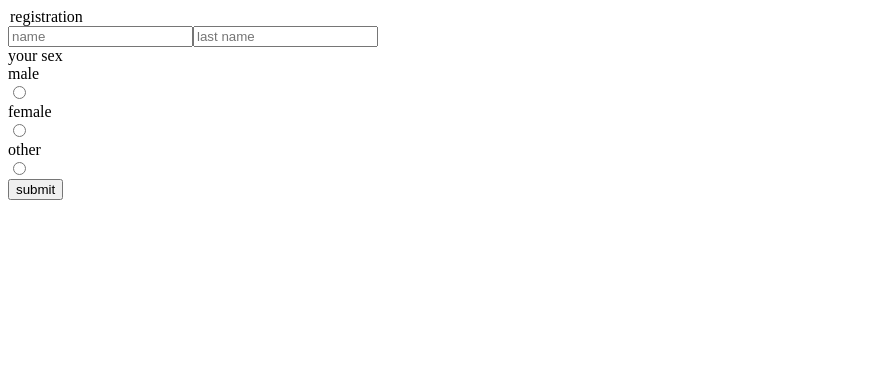
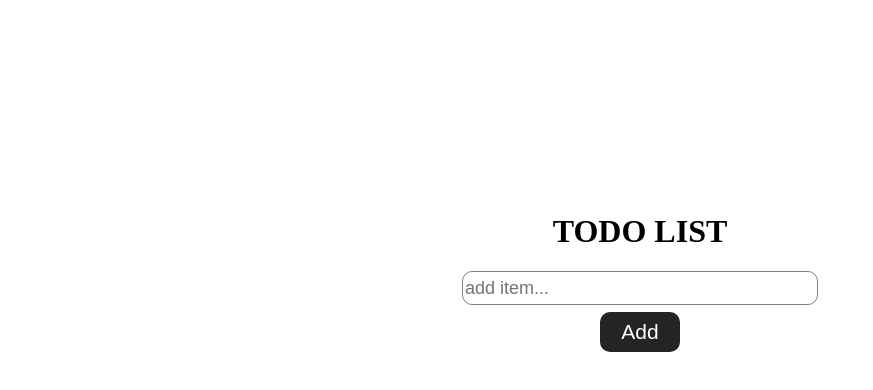
Before and after one commit to n1kalai/test-react, a React (Create React App) app: page / in a window 1280 px wide. Shown: the top 390 px of the page, without its empty margins (0-873 px from the left). Built offline with nearby package versions, Linux system fonts and the light colour scheme.

Commit message:
created to-do list app

```diff
--- a/src/App.css
+++ b/src/App.css
@@ -1,20 +1,23 @@
 .App {
 	display: flex;
-	gap: 20px;
 }
+
 .languages {
 	border: solid 1px lightgray;
 	box-shadow: 0 0 10px gray;
 }
+
 .languages p {
 	background-color: red;
 	text-align: center;
 }
+
 .App img {
 	height: 200px;
 	aspect-ratio: 4/4;
 	pointer-events: none;
 }
+
 .number {
 	font-size: 40px;
 	text-align: center;
@@ -40,3 +43,85 @@
 .App-link {
 	color: #61dafb;
 }
+
+/* todo styles */
+
+.to-do-app {
+	display: flex;
+	flex-direction: column;
+	align-items: center;
+	justify-content: center;
+	height: 70vh;
+}
+
+input {
+	position: relative;
+	width: 350px;
+	height: 30px;
+	border-radius: 10px;
+	border: 1px solid gray;
+	font-size: 18px;
+}
+
+input::placeholder {
+	font-size: 18px;
+}
+
+#add-button {
+	margin-top: 7px;
+	width: 80px;
+	height: 40px;
+	font-size: 21px;
+	color: white;
+	background-color: rgb(36, 36, 36);
+	border: none;
+	border-radius: 10px;
+	cursor: pointer;
+}
+
+ul {
+	list-style: none;
+	padding: 0;
+}
+
+li {
+	display: flex;
+	justify-content: space-between;
+	border: 1px gray dashed;
+	background-color: rgb(211, 211, 211);
+	border-radius: 10px;
+	font-size: 20px;
+}
+
+li:hover{
+	display: flex;
+	justify-content: space-between;
+	border: 1px gray solid;
+	background-color: rgb(194, 194, 194);
+	border-radius: 10px;
+	font-size: 20px;
+}
+
+li span {
+	padding: 10px 30px 10px 10px;
+}
+
+#del-btn {
+	border-top-right-radius: 10px;
+	border-bottom-right-radius: 10px;
+	color: white;
+	background-color:#e92a2a91;
+	font-size: 20px;
+	border: none;
+	cursor: pointer;
+}
+
+#del-btn:hover {
+	border-top-right-radius: 10px;
+	border-bottom-right-radius: 10px;
+	color: white;
+	background-color:#e92a2a;
+	font-size: 20px;
+	border: none;
+	cursor: pointer;
+}
--- a/src/App.js
+++ b/src/App.js
@@ -1,69 +1,50 @@
 import "./App.css";
 import { useState } from "react";
+import Input from "./components/Input";
 
 const App = () => {
-	const [user, setUser] = useState({
-		first_name: "",
-		last_name: "",
-		number: 1231231,
-		sex: "",
-	});
+	const [item, setItem] = useState("");
+	const [savedItems, setSavedItems] = useState([]);
 
-	const handleInputChange = (event) => {
-		const { name, value } = event.target;
+	function addItem() {
+		if (!item) {
+			alert("Enter an item...");
+			return;
+		}
 
-		setUser((prevState) => ({
-			...prevState,
-			[name]: value,
-		}));
-	};
+		const myItem = {
+			id: Math.floor(Math.random() * 100),
+			value: item
+		};
+		setSavedItems(oldList => [...oldList, myItem]);
+		setItem("");
+	}
 
-	const handleSubmit = (event) => {
-		event.preventDefault();
-		console.log(user);
-	};
+	function deleteItem(id) {
+		const deletedItems = savedItems.filter(item => item.id !== id);
+		setSavedItems(deletedItems);
+	}
 
 	return (
-		<form onSubmit={handleSubmit}>
-			<legend>registration</legend>
-			<input
-				placeholder="name"
-				name="first_name"
-				value={user.first_name}
-				onChange={handleInputChange}
+		<div className="to-do-app">
+			<h1>TODO LIST</h1>
+
+			<Input
+				value={item}
+				onChange={e => setItem(e.target.value)}
+				placeholder="add item..."
 			/>
-			<input
-				onChange={handleInputChange}
-				placeholder="last name"
-				name="last_name"
-				value={user.last_name}
-			/>
-			<div>
-				<div>your sex</div>
-				<div>male</div>
-				<input
-					type="radio"
-					onChange={handleInputChange}
-					value="male"
-					name="sex"
-				/>
-				<div>female</div>
-				<input
-					type="radio"
-					onChange={handleInputChange}
-					value="female"
-					name="sex"
-				/>
-				<div>other</div>
-				<input
-					type="radio"
-					onChange={handleInputChange}
-					value="other"
-					name="sex"
-				/>
-			</div>
-			<button>submit</button>
-		</form>
+
+			<button id="add-button" onClick={() => addItem()}>Add</button>
+			<ul>
+				{savedItems.map(todoItem => (
+					<li key={todoItem.id}>
+						<span>{todoItem.value}</span>{" "}
+						<button id="del-btn" onClick={() => deleteItem(todoItem.id)}>X</button>
+					</li>
+				))}
+			</ul>
+		</div>
 	);
 };
 
--- a/src/AppWithClass.jsx
+++ /dev/null
@@ -1,172 +0,0 @@
-import { Component, useEffect, useState } from "react";
-import { fetchCocktails } from "./api/cocktails";
-import { CocktailContainer } from "./components/cocktails/CocktailContainer";
-
-const cocktailsDefaultState = {
-	data: [],
-	isLoading: true,
-	isLoaded: false,
-	isError: false,
-};
-
-const AppWithClass = () => {
-	const [cocktails, setCocktails] = useState(cocktailsDefaultState);
-	console.log(cocktails);
-	useEffect(() => {
-		getCocktailsData();
-	}, []);
-
-	const getCocktailsData = async () => {
-		try {
-			const cocktails = await fetchCocktails();
-			console.log(cocktails);
-			setCocktails({
-				data: cocktails,
-				isLoading: false,
-				isLoaded: true,
-				isError: false,
-			});
-		} catch (error) {
-			setCocktails({
-				data: [],
-				isLoading: false,
-				isLoaded: true,
-				isError: true,
-			});
-		}
-	};
-
-	const handleDelete = (id) => {
-		const filteredArr = cocktails.data.filter(
-			(cocktail) => cocktail.idDrink !== id
-		);
-		setCocktails({
-			data: filteredArr,
-			isLoading: false,
-			isLoaded: true,
-			isError: false,
-		});
-	};
-
-	if (cocktails.isLoading) {
-		return <h1>Loading...</h1>;
-	}
-
-	if (cocktails.isError) {
-		return <h1>error</h1>;
-	}
-
-	if (!cocktails.data.length) {
-		return <h1>No cocktails found</h1>;
-	}
-
-	return (
-		<section className="cocktails-container">
-			{cocktails.data.map((cocktail) => (
-				<CocktailContainer
-					onDelete={handleDelete}
-					key={cocktail.idDrink}
-					cocktail={cocktail}
-				/>
-			))}
-		</section>
-	);
-};
-
-// class AppWithClassx extends Component {
-// 	constructor() {
-// 		super();
-// 		this.state = {
-// 			cocktails: {
-// 				data: [],
-// 				isLoading: true,
-// 				isLoaded: false,
-// 				isError: false,
-// 			},
-// 			more: {
-
-// 			}
-// 		};
-// 		this.handleDelete = this.handleDelete.bind(this);
-// 	}
-
-// 	async componentDidMount() {
-// 		try {
-// 			const cocktails = await fetchCocktails();
-// 			this.setState({
-// 				cocktails: {
-// 					data: cocktails,
-// 					isLoading: false,
-// 					isLoaded: true,
-// 					isError: false,
-// 				},
-// 			});
-// 		} catch (err) {
-// 			this.setState({
-// 				cocktails: {
-// 					data: [],
-// 					isLoading: false,
-// 					isLoaded: true,
-// 					isError: true,
-// 				},
-// 			});
-// 		}
-// 	}
-
-// 	handleDelete(id) {
-// 		const newArray = [...this.state.cocktails.data];
-// 		const filteredArray = newArray.filter((element) => element.idDrink !== id);
-// 		this.setState({
-// 			cocktails: {
-// 				data: filteredArray,
-// 				isLoading: false,
-// 				isLoaded: true,
-// 				isError: false,
-// 			},
-// 		});
-// 	}
-
-// 	render() {
-// 		const { cocktails } = this.state;
-
-// 		if (cocktails.isLoading) {
-// 			return <h1>იტვირთება...</h1>;
-// 		}
-
-// 		if (cocktails.isError) {
-// 			return <h1>შეცდომა...</h1>;
-// 		}
-
-// 		return (
-// 			<section className="cocktails-container">
-// 				{cocktails.data.map((cocktail) => (
-// 					<CocktailContainer
-// 						onDelete={this.handleDelete}
-// 						cocktail={cocktail}
-// 						key={cocktail.idDrink}
-// 					/>
-// 				))}
-// 			</section>
-// 		);
-// 	}
-// }
-
-{
-	/* <CocktailComponent /> */
-}
-
-export default AppWithClass;
-
-// componentDidUpdate(prevProps, prevState) {
-// 	console.log("prevState", prevState);
-// 	console.log("nextState", prevProps);
-// }
-
-// componentDidMount
-// componentWillUnmount() {}
-// componentDidUpdate
-
-// componentDidCatch(error, info) {
-// 	console.log("errored");
-// 	console.log("erorshia", info);
-// }
--- a/src/api/cocktails.js
+++ /dev/null
@@ -1,14 +0,0 @@
-export const fetchCocktails = async () => {
-	const cocktails = await fetch(
-		"https://www.thecocktaildb.com/api/json/v1/1/search.php?s=margarita"
-	);
-	return cocktails.json();
-};
-
-// export const fetchCocktails = () => {
-// 	return fetch(
-// 		"https://www.thecocktaildb.com/api/json/v1/1/search.php?s=margarita"
-// 	)
-// 		.then((res) => res.json())
-// 		.then((data) => data.drinks);
-// };
--- a/src/components/Input.jsx
+++ b/src/components/Input.jsx
@@ -1,8 +1,14 @@
-const Input = ({ placeholder, name, value, handleInputChange }) => (
-	<input
-		placeholder={placeholder}
-		name={name}
-		value={value}
-		onChange={handleInputChange}
-	/>
-);
+import React from "react";
+
+const InputField = ({ value, onChange, placeholder }) => {
+  return (
+    <input
+      type="text"
+      placeholder={placeholder}
+      value={value}
+      onChange={onChange}
+    />
+  );
+};
+
+export default InputField;
--- a/src/index.js
+++ b/src/index.js
@@ -3,7 +3,6 @@ import ReactDOM from "react-dom/client";
 import "./index.scss";
 import App from "./App";
 import reportWebVitals from "./reportWebVitals";
-import AppWithClass from "./AppWithClass";
 
 const root = ReactDOM.createRoot(document.getElementById("root"));
 root.render(
```
Also changed, not shown: src/components/Languages.jsx (deleted, +0 -9 lines), src/setupTests.js (deleted, +0 -5 lines), src/logo.svg (deleted), 1 other file (tests, documents, lock files or other folders).
